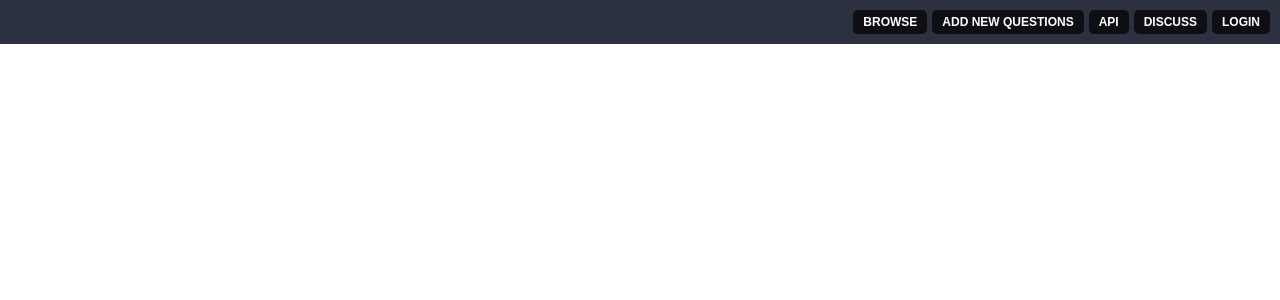
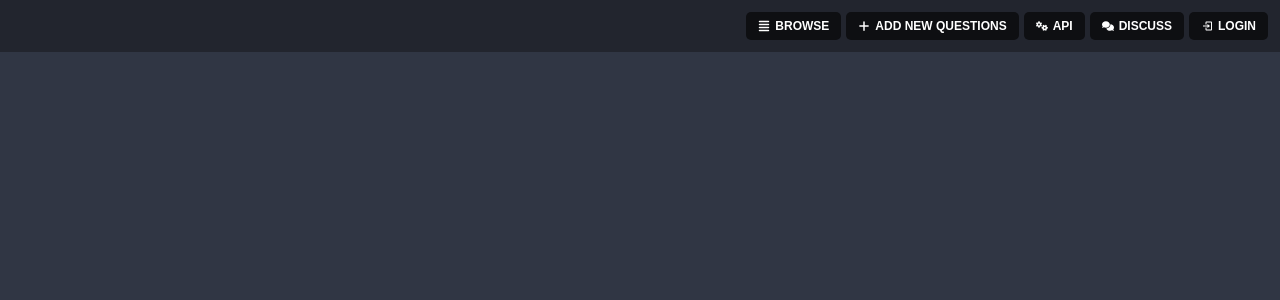
Before and after one commit to victor1305/react-app, a React (Create React App) app: page / in a window 1280 px wide. Shown: the top 300 px of the page. Built offline with nearby package versions, Linux system fonts and the light colour scheme.

Commit message:
feat: add icons and some styles to navbar

```diff
--- a/src/assets/header.scss
+++ b/src/assets/header.scss
@@ -1,8 +1,8 @@
 .navbar {
-  background-color: #2c313f;
+  background-color: #22252e;
 
   > div {
-    padding: 10px;
+    padding: 12px;
     display: flex;
     justify-content: flex-end;
 
@@ -13,9 +13,16 @@
       border-radius: 5px;
       font-weight: 600;
       font-size: 12px;
-      padding: 5px 10px;
+      padding: 7px 12px;
       color: #fff;
       cursor: pointer;
+      display: flex;
+      justify-content: center;
+      align-items: center;
+
+      span {
+        padding-left: 5px;
+      }
     }
 
     button:first-of-type {
--- a/src/components/Header.jsx
+++ b/src/components/Header.jsx
@@ -1,34 +1,40 @@
-import '../assets/header.scss'
+import { FaAlignJustify, FaComments, FaGears, FaPlus } from "react-icons/fa6";
+import { BiLogIn } from "react-icons/bi";
+
+import "../assets/header.scss";
 
 const Header = () => {
   const headerBtns = [
     {
-      icon: "",
+      icon: FaAlignJustify,
       label: "BROWSE",
     },
     {
-      icon: "",
+      icon: FaPlus,
       label: "ADD NEW QUESTIONS",
     },
     {
-      icon: "",
+      icon: FaGears,
       label: "API",
     },
     {
-      icon: "",
+      icon: FaComments,
       label: "DISCUSS",
     },
     {
-      icon: "",
+      icon: BiLogIn,
       label: "LOGIN",
     },
   ];
 
   return (
     <nav className="navbar">
-      <div className="">
+      <div>
         {headerBtns.map((elm, index) => (
-          <button key={`nav-btn-${index}`}>{elm.label}</button>
+          <button key={`nav-btn-${index}`}>
+            <elm.icon />
+            <span>{elm.label}</span>
+          </button>
         ))}
       </div>
     </nav>
--- a/src/index.css
+++ b/src/index.css
@@ -5,6 +5,7 @@ body {
     sans-serif;
   -webkit-font-smoothing: antialiased;
   -moz-osx-font-smoothing: grayscale;
+  background-color: #303644;
 }
 
 code {
```
